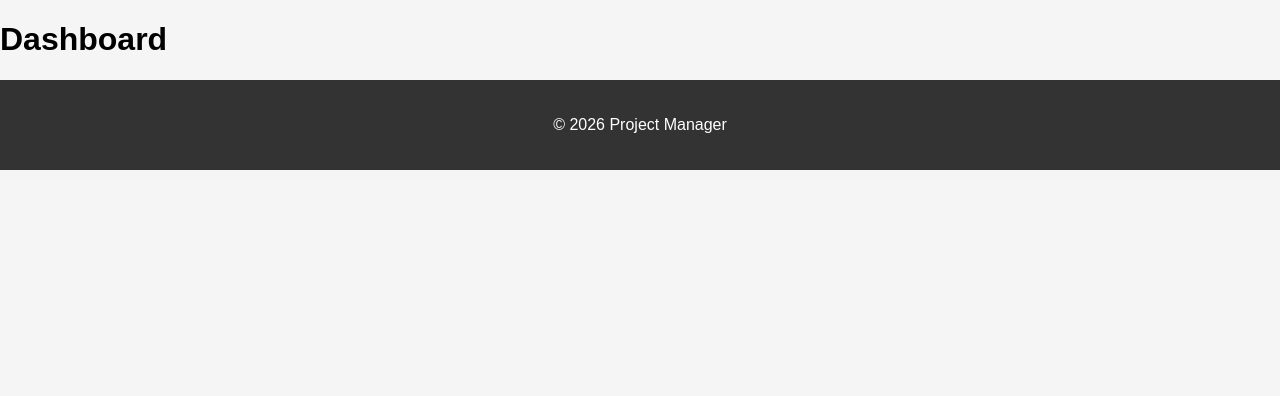
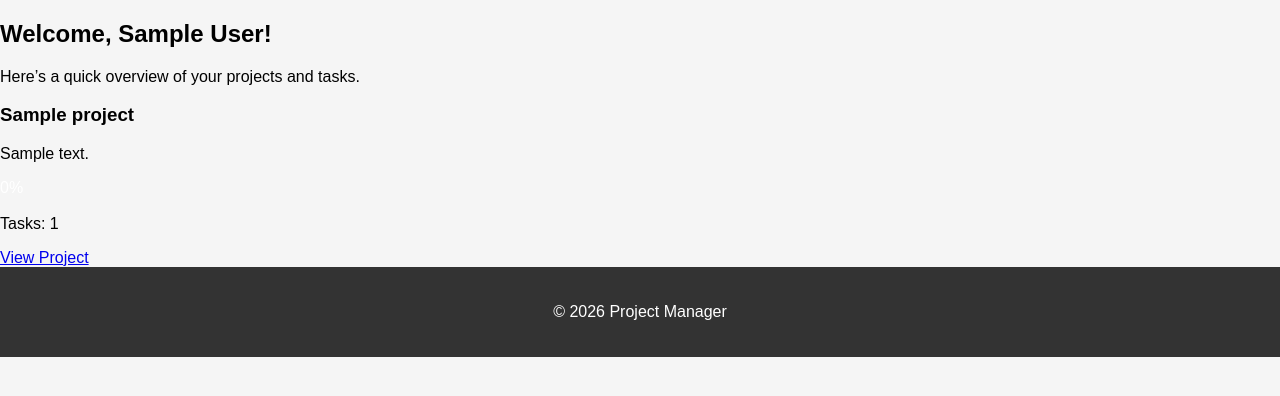
Before and after one commit to harsij01/project-manager, a Flask app: page /dashboard in a window 1280 px wide. Shown: the part 88-484 px from the top of the page. Run offline with Flask 3, Linux system fonts and the light colour scheme; a user stored in the database is signed in; tables that the repository leaves empty hold one stand-in row (values such as "Sample post").

Commit message:
added project-container to dashbaord.html

```diff
--- a/templates/dashboard.html
+++ b/templates/dashboard.html
@@ -3,5 +3,31 @@
 {% block title %}Dashboard{% endblock %}
 
 {% block content %}
-<h1>Dashboard</h1>
+<section class="dashboard-hero">
+    <h2>Welcome, {{ current_user.name }}!</h2>
+    <p>Here’s a quick overview of your projects and tasks.</p>
+</section>
+
+<section class="projects-container">
+    {% if projects %}
+        {% for project in projects %}
+        <div class="project-card">
+            <h3>{{ project.name }}</h3>
+            <p>{{ project.description or "No description" }}</p>
+
+            <div class="progress-wrapper">
+                <div class="progress-bar" style="width: {{ project.progress_percentage }}%;">
+                    {{ project.progress_percentage }}%
+                </div>
+            </div>
+
+            <p>Tasks: {{ project.tasks|length }}</p>
+
+            <a href="{{ url_for('project_details', id=project.id) }}" class="btn btn-primary">View Project</a>
+        </div>
+        {% endfor %}
+    {% else %}
+        <p>You have no projects yet. {% if current_user.role == "admin" %}Create one using the “Create Project” button above.{% endif %}</p>
+    {% endif %}
+</section>
 {% endblock %}
```
